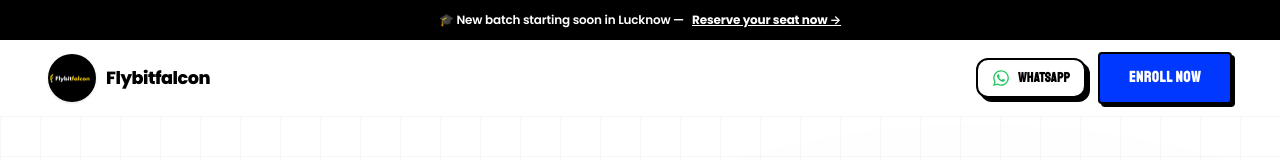
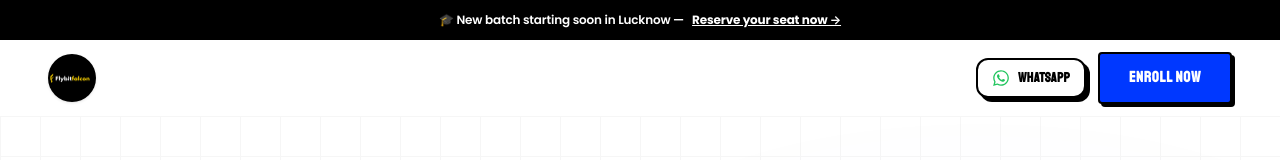
Before and after one commit to MdHuzaifa018/Digital-Marketing-landing-page, a React (Vite) app: page / in a window 1280 px wide. Shown: the top 160 px of the page. Built offline with nearby package versions, Linux system fonts and the light colour scheme.

Commit message:
Remove horizontal text again

```diff
--- a/src/components/layout/Navbar.jsx
+++ b/src/components/layout/Navbar.jsx
@@ -100,9 +100,6 @@ const Navbar = () => {
             <div className="h-12 w-12 overflow-hidden flex-shrink-0 flex items-center justify-center rounded-full bg-black shadow-sm">
               <img src="/logo.png" alt="Flybitfalcon Logo" className="h-full w-full object-contain" />
             </div>
-            <span className="font-800 text-[1.1rem] text-[var(--color-text)] tracking-tight hidden sm:block">
-              {BRAND.name}
-            </span>
           </Link>
 
           {/* ── Desktop CTAs (WhatsApp & Enroll Now) ── */}
```
